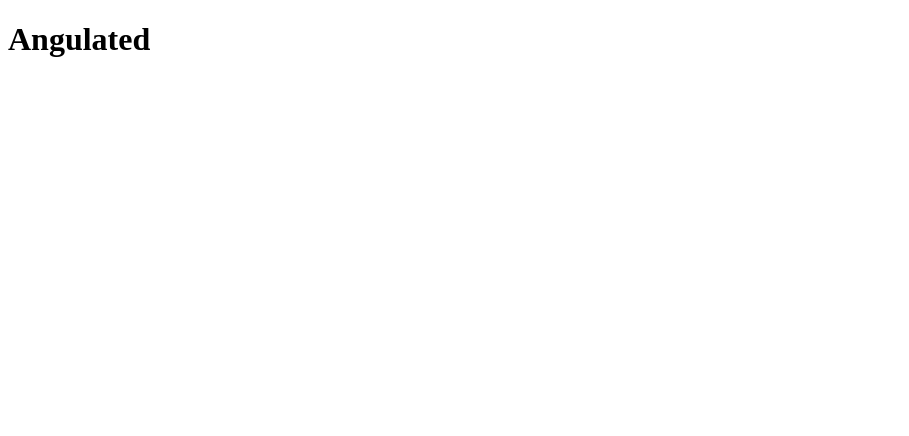
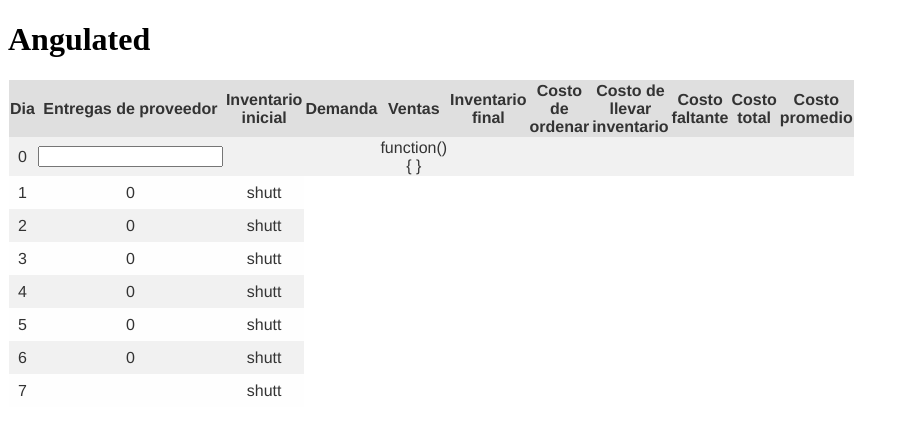
Before and after one commit to fercreek/angulated, a plain HTML site: page index.html in a window 1280 px wide. Shown: the whole page, without its empty margins (0-909 px from the left). Drawn offline with nearby package versions, Linux system fonts and the light colour scheme.

Commit message:
Table added and initial inventory, demand and sales done.

```diff
--- a/appController.js
+++ b/appController.js
@@ -1,7 +1,34 @@
 app.controller("appController", appController);
 
-appController.$inject = [];
+appController.$inject = ["$scope"];
 
-function appController(){
-    console.log("hola");
+function appController($scope){
+    // $scope.demand = "";
+
+    $scope.changeValue = function(){
+        var provider = $scope.provider;
+        var demand = $scope.demand = $scope.demandFn();
+        var sales = $scope.sales = $scope.salesFn();
+        // var x = 1;
+        // $scope.demand = x + 1 ;
+
+        // $scope.demand = (-100 * Math.log(1-Math.random()));
+    };
+
+    $scope.demandFn = function(){
+        return (-100 * Math.log(1-Math.random()));
+    };
+
+    $scope.salesFn = function(){
+        if ($scope.demand > $scope.provider){
+            return $scope.demand;
+        } else {
+            return $scope.provider;
+        }
+    };
+
+    $scope.sales = function(){
+
+    };
+
 }
--- a/index.html
+++ b/index.html
@@ -1,12 +1,81 @@
 <!DOCTYPE html>
 <html lang="en" ng-app="angulated">
+
 <head>
   <meta charset="UTF-8">
   <title>Angulated</title>
   <script src="https://ajax.googleapis.com/ajax/libs/angularjs/1.3.15/angular.min.js" charset="utf-8"></script>
+  <link rel="stylesheet" href="style.css">
 </head>
+
 <body ng-controller="appController">
   <h1>Angulated</h1>
+
+  <table>
+    <tr>
+      <th>Dia</th>
+      <th>Entregas de proveedor</th>
+      <th>Inventario inicial</th>
+      <th>Demanda</th>
+      <th>Ventas</th>
+      <th>Inventario final</th>
+      <th>Costo de ordenar</th>
+      <th>Costo de llevar inventario</th>
+      <th>Costo faltante</th>
+      <th>Costo total</th>
+      <th>Costo promedio</th>
+    </tr>
+    <tr>
+      <td>0</td>
+      <td><input type="number" name="myDecimal" ng-model="provider" ng-change="changeValue()" /></td>
+      <td>{{ provider }}</td>
+      <td>{{ demand }}</td>
+      <td>{{ sales }}</td>
+      <td>{{ finalnventory }}</td>
+      <td>{{ costOfOrder }}</td>
+      <td>{{ carryingCost }}</td>
+      <td>{{ missingCost }}</td>
+      <td>{{ totalCost }}</td>
+      <td>{{ averageCost }}</td>
+
+    </tr>
+    <tr>
+      <td>1</td>
+      <td>0</td>
+      <td>shutt</td>
+    </tr>
+    <tr>
+      <td>2</td>
+      <td>0</td>
+      <td>shutt</td>
+    </tr>
+    <tr>
+      <td>3</td>
+      <td>0</td>
+      <td>shutt</td>
+    </tr>
+    <tr>
+      <td>4</td>
+      <td>0</td>
+      <td>shutt</td>
+    </tr>
+    <tr>
+      <td>5</td>
+      <td>0</td>
+      <td>shutt</td>
+    </tr>
+    <tr>
+      <td>6</td>
+      <td>0</td>
+      <td>shutt</td>
+    </tr>
+    <tr>
+      <td>7</td>
+      <td></td>
+      <td>shutt</td>
+    </tr>
+
+  </table>
 
   <script src="app.js" charset="utf-8"></script>
   <script src="appController.js" charset="utf-8"></script>
--- /dev/null
+++ b/style.css
@@ -0,0 +1,41 @@
+table {
+  color: #333;
+  font-family: Helvetica, Arial, sans-serif;
+  width: 640px;
+  border-collapse: collapse;
+  border-spacing: 0;
+}
+td, th {
+  border: 1px solid transparent;
+  /* No more visible border */
+  height: 30px;
+  transition: all 0.3s;
+  /* Simple transition for hover effect */
+}
+th {
+  background: #DFDFDF;
+  /* Darken header a bit */
+  font-weight: bold;
+}
+td {
+  background: #FAFAFA;
+  text-align: center;
+}
+
+/* Cells in even rows (2,4,6...) are one color */
+
+tr:nth-child(even) td {
+  background: #F1F1F1;
+}
+
+/* Cells in odd rows (1,3,5...) are another (excludes header cells)  */
+
+tr:nth-child(odd) td {
+  background: #FEFEFE;
+}
+tr td:hover {
+  background: #666;
+  color: #FFF;
+}
+
+/* Hover cell effect! */
```
